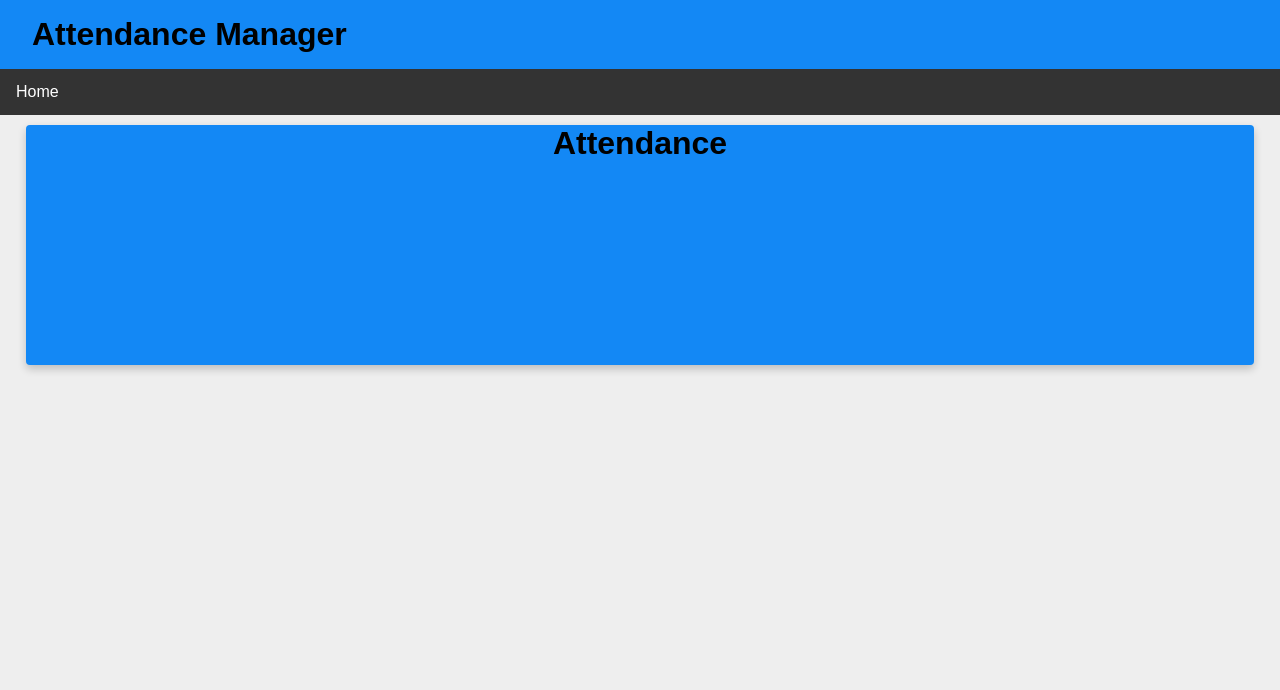
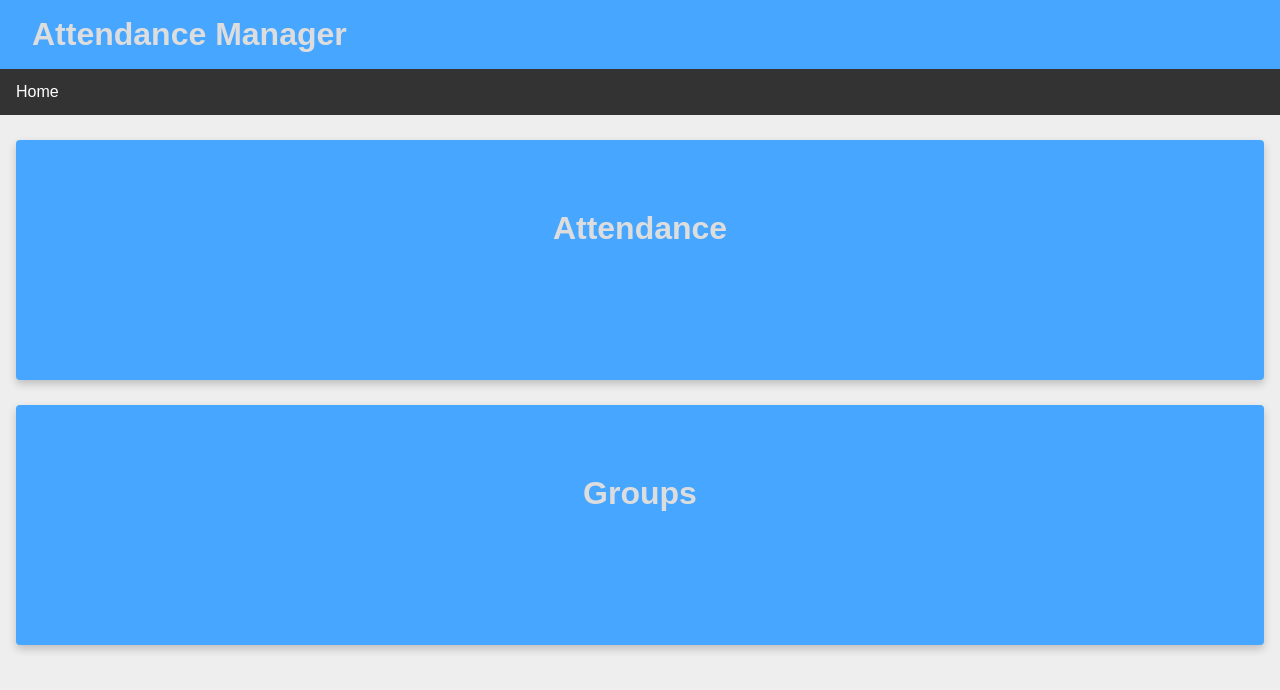
Before and after one commit to Vyshak-NSC/student, a React (Create React App) app: page / in a window 1280 px wide. Shown: the top 690 px of the page. Built offline with nearby package versions, Linux system fonts and the light colour scheme.

Commit message:
added card component

```diff
--- a/public/styles.css
+++ b/public/styles.css
@@ -1,6 +1,6 @@
 * {
-  padding: 0;
   margin: 0;
+  color: #ddd;
   box-sizing: border-box;
 }
 html {
@@ -10,24 +10,7 @@ body {
   background: #eee;
   padding: 0 16px;
 }
-
-.card {
-  margin: 10px;
-  transition: .3s;
-  border-radius: 4px;
-  min-height: 30vh;
-  background-color: #1388f5;
-  box-shadow: 0 4px 8px 0 rgba(0,0,0,0.2);
-  text-align: center;
-}
-
-.card h1 {
-  height: 100%;
-  padding: 0 0;
-  vertical-align: bottom;
-  text-align: center;
-}
-.card:hover {
-  box-shadow: 0 8px 16px 0 rgba(0,0,0,0.2);
-  transform:  scale(1.01);
-}
+/*
+.container {
+  padding: 10px;
+} */
--- a/src/App.jsx
+++ b/src/App.jsx
@@ -1,15 +1,17 @@
 import React from "react";
 import Header from "./components/Header";
 import Nav from "./components/Nav"
-import Attendance from "./components/Attendance";
-
+import Card from "./components/Card";
 
 function App() {
   return (
     <div>
       <Header />
       <Nav />
-      <Attendance />
+      <div className="container">
+        <Card title="Attendance" />
+        <Card title="Groups" />
+      </div>
     </div>
   );
 }
--- a/src/components/Attendance.jsx
+++ /dev/null
@@ -1,13 +0,0 @@
-import React from "react";
-
-function Attendance(){
-    return (
-        <div className="card">
-            <h1>
-                Attendance
-            </h1>
-        </div>
-    );
-}
-
-export default Attendance;
--- /dev/null
+++ b/src/components/Card.jsx
@@ -0,0 +1,15 @@
+import React from "react";
+import "./cssfiles/card.css";
+
+
+function Card(props){
+    return (
+        <div className="card">
+            <h1 className="title">
+                {props.title}
+            </h1>
+        </div>
+    );
+}
+
+export default Card;
--- /dev/null
+++ b/src/components/cssfiles/card.css
@@ -0,0 +1,18 @@
+.card {
+    position: relative;
+    margin-top: 25px;
+    transition: .3s;
+    border-radius: 4px;
+    min-height: 30vh;
+    background-color: #47a6ff;
+    box-shadow: 0 4px 8px 0 rgba(0,0,0,0.2);
+ }
+
+.title {
+    padding: 70px 0;
+    text-align: center;
+}
+.card:hover {
+    box-shadow: 0 8px 16px 0 rgba(0,0,0,0.2);
+    transform:  scale(1.01);
+}
--- a/src/components/cssfiles/head.css
+++ b/src/components/cssfiles/head.css
@@ -1,5 +1,5 @@
 header{
-    background-color: #1388f5;
+    background-color: #47a6ff;
     margin: auto -16px;
     padding: 16px 32px;
     box-shadow: 0 0 15px 0 rgba(0, 0, 0, 0.3);
```
